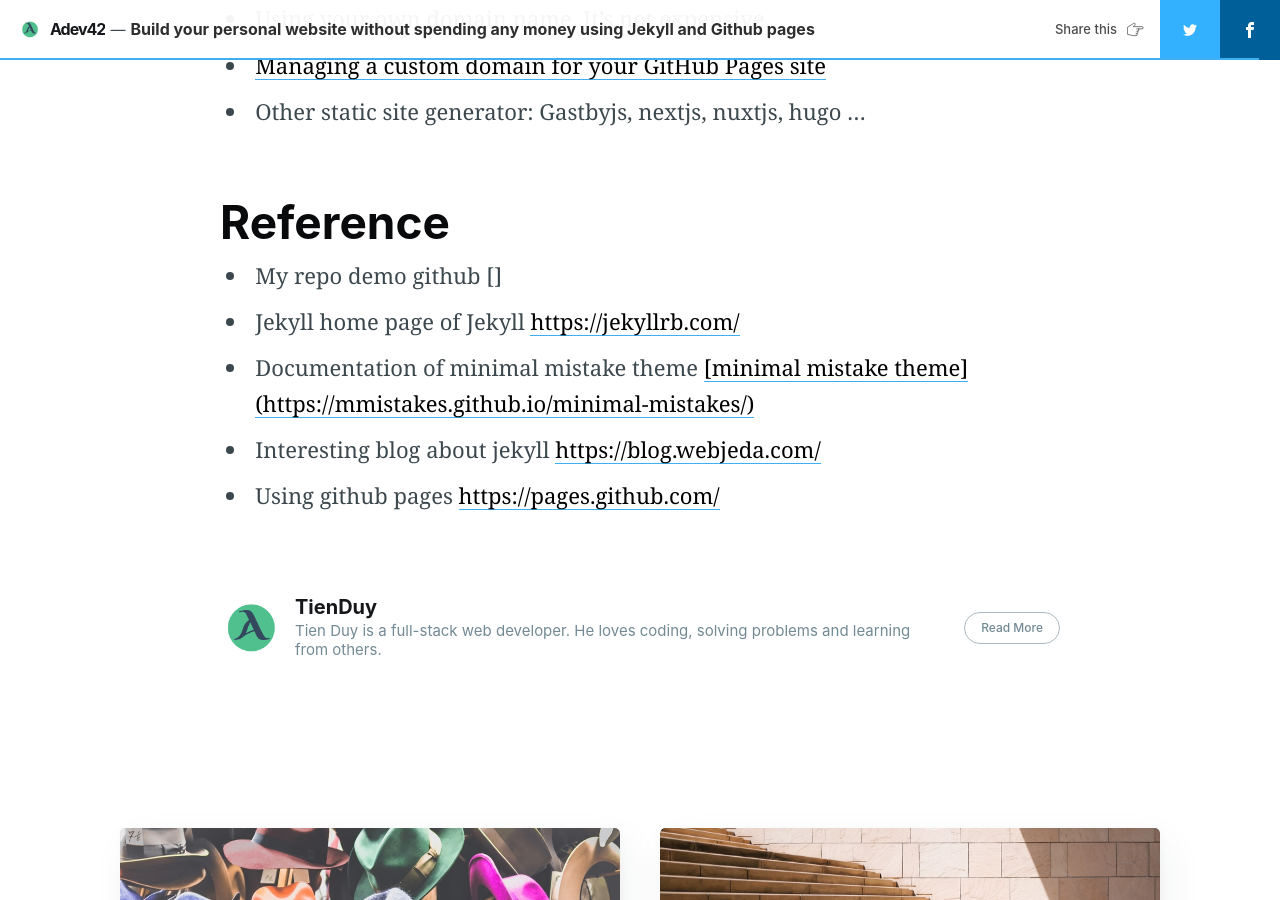
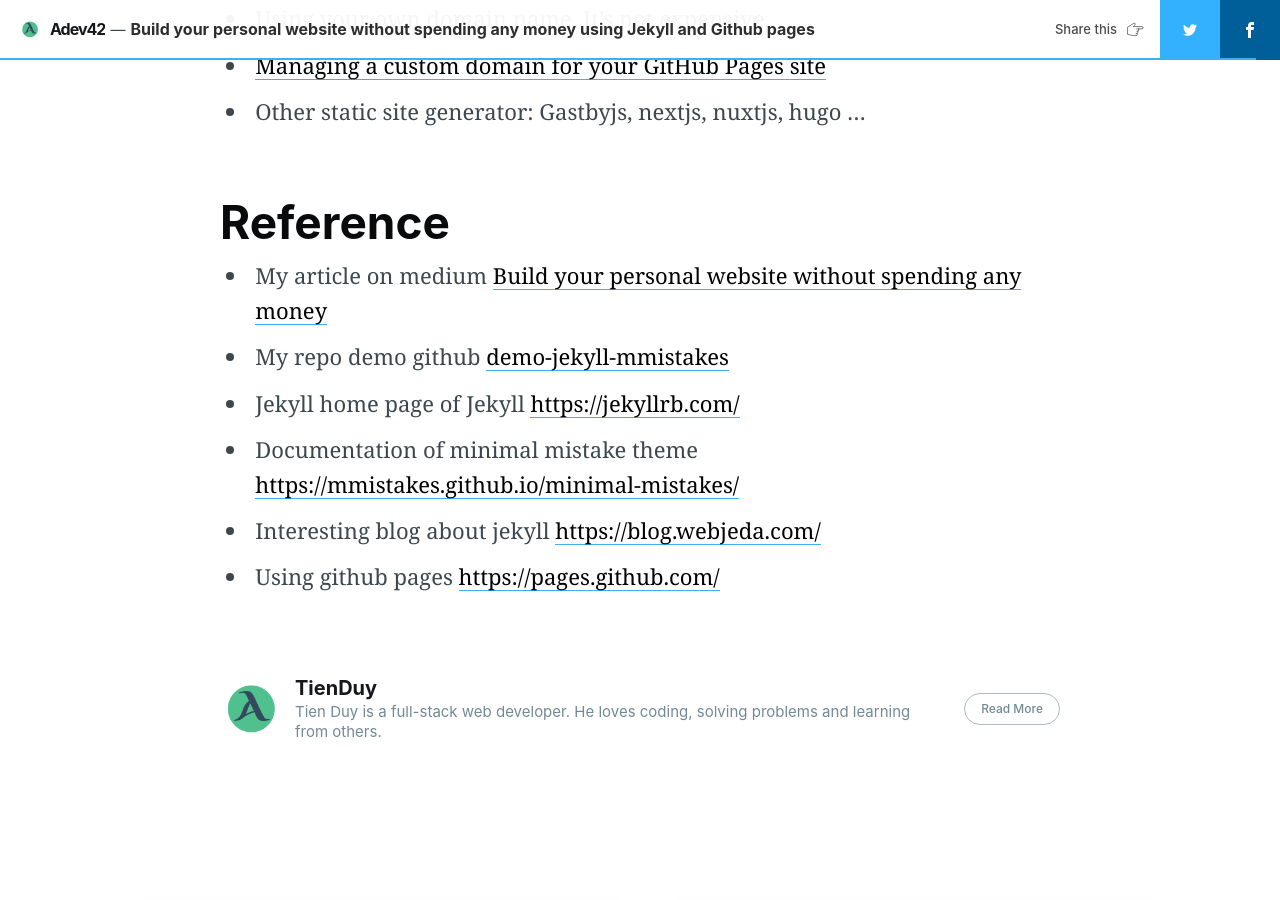
Before and after one commit to tienduy-nguyen/demo-jekyll-with-jaspers2, a Jekyll site: the page built from _posts/2020-07-25-build-your-personal-website-without-spending-any-money-using-jekyll-and-github-pages.md, in a window 1280 px wide and 900 px high, scrolled down 26626 px. Built offline with Jekyll 4.4.1, drawn with Linux system fonts in a browser that asks for light colours; nearby versions of some CDN libraries; comment, search, counter and statistics services are not loaded; some of the changed text lies outside the part shown.

Commit message:
Add more reference to article

```diff
--- a/_posts/2020-07-25-build-your-personal-website-without-spending-any-money-using-jekyll-and-github-pages.md
+++ b/_posts/2020-07-25-build-your-personal-website-without-spending-any-money-using-jekyll-and-github-pages.md
@@ -16,7 +16,7 @@
 It’s not always clear why we need need a personal website. But here’s the truth, mostly if we are developers. A website is an effective medium to let the world know who we are, what we are capable of, and what our values are.
 
 It depends on the purpose of website that you want to bluid for example blog, porfolio, landing page, multi-purpose ...But for my case, I need a website to:
-- Showcase my projects,
+- Showcase my projects
 - Blog about my experiences, my knowleges in the programming and my other interests
 - Share informations about me that would be of interest to a recruiter, including my resume, email, and links to my Github, Medium, and LinkedIn pages.
 - Being able to easily generate and publish blog posts is another extremely beneficial, but not required featured.
@@ -506,10 +506,9 @@
 
 
 # Reference
-
-- My repo demo github []
-
+- My article on medium [Build your personal website without spending any money](https://medium.com/@tienduy/build-your-personal-website-without-spending-any-money-30e6b2264e08)
+- My repo demo github [demo-jekyll-mmistakes](https://github.com/tienduy-nguyen/demo-jekyll-mmistakes)
 - Jekyll home page of Jekyll [https://jekyllrb.com/](https://jekyllrb.com/)
-- Documentation of minimal mistake theme [[minimal mistake theme](https://mmistakes.github.io/minimal-mistakes/)](https://mmistakes.github.io/minimal-mistakes/)
+- Documentation of minimal mistake theme [https://mmistakes.github.io/minimal-mistakes/](https://mmistakes.github.io/minimal-mistakes/)
 - Interesting blog about jekyll [https://blog.webjeda.com/](https://blog.webjeda.com/)
 - Using github pages [https://pages.github.com/](https://pages.github.com/)
```
Also changed, not shown: other parts of _posts/2020-07-25-build-your-personal-website-without-spending-any-money-using-jekyll-and-github-pages.md (+1 -1 lines).
